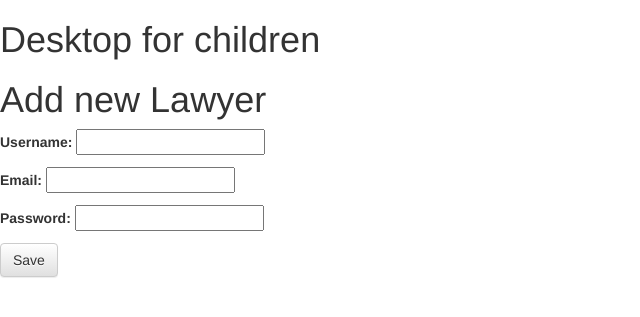
After one commit to Yitzhak123/lawyers-office, a Django app: a page that uses lawyers_office/templates/lawyers_office/add_new_user.html in a window 1280 px wide. The commit adds this page. Shown: the top 317 px of the page, without its empty margins (0-640 px from the left). Run offline with Django 3.2, Linux system fonts and the light colour scheme; some libraries are stand-ins or nearby versions.

Commit message:
update lawyers_office

```diff
--- /dev/null
+++ b/lawyers_office/forms.py
@@ -0,0 +1,11 @@
+
+from django import forms
+from .models import Lawyer
+
+
+class LawyerForm(forms.ModelForm):
+    password = forms.CharField(widget=forms.PasswordInput())
+
+    class Meta:
+        model = Lawyer
+        fields = ('username', 'email', 'password',)
--- a/lawyers_office/models.py
+++ b/lawyers_office/models.py
@@ -1,5 +1,7 @@
 from django.db import models
+from django.contrib.auth.models import User
 from django.utils import timezone
+from django.conf import settings
 
 
 class Record(models.Model):
@@ -13,13 +15,25 @@ class Record(models.Model):
 class Office(models.Model):
     name = models.CharField(max_length=40)
 
+    def __str__(self):
+        return '[name = '+str(self.name)+']'
+
 
 class Lawyer(models.Model):
-    name = models.CharField(max_length=30)
+    username = models.CharField(max_length=30, null=True, unique=True)
     email = models.EmailField(max_length=60, null=True)
     password = models.CharField(max_length=20, null=True)
     records = models.ManyToManyField(Record)
     office = models.ForeignKey(Office)
 
+    def add_new_lawyer(self, office=None):
+        if not office:
+            office = Office.objects.get(name='o1')
+        User.objects.create_user(username=self.username, email=self.email,
+                                 password=self.password)
+        self.password = User.objects.get(username=self.username).password
+        self.office_id = office.id
+        self.save()
+
     def __str__(self):
-        return '[name = '+str(self.name)+']'
+        return '[name = '+str(self.username)+']'
--- /dev/null
+++ b/lawyers_office/templates/lawyers_office/add_new_user.html
@@ -0,0 +1,10 @@
+
+{% extends 'lawyers_office/base.html' %}
+
+{% block content %}
+    <h1>Add new Lawyer </h1>
+    <form method="POST" class="post-form">{% csrf_token %}
+    	{{ form.as_p }}
+        <button type="submit" class="save btn btn-default">Save</button>
+    </form>
+{% endblock %}
--- a/lawyers_office/urls.py
+++ b/lawyers_office/urls.py
@@ -3,7 +3,7 @@ from . import views
 
 urlpatterns = [
     url(r'^$', views.load_user_page, name='load_user_page'),
-    # url(r'^sign_up/$', views.add_new_user_manager, name='add_new_user_manager'),
+    url(r'^sign_up/$', views.add_new_user, name='add_new_user'),
     # url(r'^user/new/$', views.add_new_user, name='add_new_user'),
     # url(r'^user/(?P<pk>\d+)/$', views.user_detail, name='user_detail'),
     # url(r'^user/(?P<pk>\d+)/remove', views.remove_user, name='remove_user'),
--- a/lawyers_office/views.py
+++ b/lawyers_office/views.py
@@ -7,43 +7,47 @@ from .models import *
 from .forms import *
 
 
+# @login_required
+# def load_user_manager_page(request):
+#     manager = DesktopUserManager.objects.get(username=request.user.username)
+#     users = DesktopUser.objects.filter(group_id=manager.pk)
+#     return render(request, 'childrens_desktop/load_user_manager_page.html',
+#                   {'manager': manager, 'users': users, 'movies': manager.movies.all(),
+#                    'games': manager.games.all()})
+#
+# def add_new_user_manager(request):
+#     if(request.method == "POST"):
+#         form = DesktopUserManagerForm(request.POST)
+#         if (form.is_valid()):
+#             desktop_user_manager = form.save(commit=False)
+#             desktop_user_manager.add_user_manager()
+#             return redirect('login')
+#     else:
+#         form = DesktopUserManagerForm()
+#     return render(request, 'childrens_desktop/add_new_user_manager.html',
+#                   {'form': form})
+
+
 @login_required
-def load_user_manager_page(request):
-    manager = DesktopUserManager.objects.get(username=request.user.username)
-    users = DesktopUser.objects.filter(group_id=manager.pk)
-    return render(request, 'childrens_desktop/load_user_manager_page.html',
-                  {'manager': manager, 'users': users, 'movies': manager.movies.all(),
-                   'games': manager.games.all()})
+def load_user_page(request):
+    user = Lawyer.objects.get(username=request.user.username)
+    return render(request, 'lawyers_office/load_user_page.html', {'user': user})
 
-def add_new_user_manager(request):
+
+def add_new_user(request):
     if(request.method == "POST"):
-        form = DesktopUserManagerForm(request.POST)
-        if (form.is_valid()):
-            desktop_user_manager = form.save(commit=False)
-            desktop_user_manager.add_user_manager()
+        form = LawyerForm(request.POST)
+        if form.is_valid():
+            user = form.save(commit=False)
+            user.add_new_lawyer()
             return redirect('login')
     else:
-        form = DesktopUserManagerForm()
-    return render(request, 'childrens_desktop/add_new_user_manager.html',
+        form = LawyerForm()
+    return render(request, 'lawyers_office/add_new_user.html',
                   {'form': form})
 
 
-@login_required
-def user_detail(request, pk):
-    user = get_object_or_404(DesktopUser, pk=pk)
-    return render(request, 'childrens_desktop/user_detail.html', {'user': user})
-
-
-@login_required
-def add_new_user(request):
-    manager = DesktopUserManager.objects.get(username=request.user.username)
-    if (request.method == "POST"):
-        form = DesktopUserForm(request.POST)
-        if (form.is_valid()):
-            desktop_user = form.save(commit=False)
-            desktop_user.add_user(manager.pk)
-            return redirect('load_user_manager_page')
-    else:
-        form = DesktopUserForm()
-    return render(request, 'childrens_desktop/user_edit.html',
-                  {'form': form, 'form_headline': "Add new user"})
+# @login_required
+# def user_detail(request, pk):
+#     user = get_object_or_404(DesktopUser, pk=pk)
+#     return render(request, 'childrens_desktop/user_detail.html', {'user': user})
```
Also changed, not shown: lawyers_office/templates/lawyers_office/load_user_page.html (+6 -2 lines), lawyers_office/migrations/0001_initial.py, lawyers_office/migrations/0002_auto_20161014_1336.py (deleted), lawyers_office/migrations/0002_remove_lawyer_user.py (added), 1 other file.
